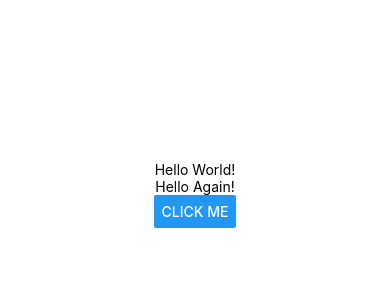
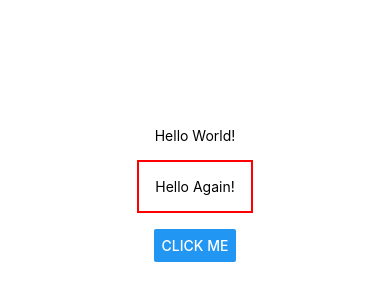
Before and after one commit to Shamoleambo/rn-basics-goals-app, a React Native app: screen / in a window 390 px wide. Shown: the part 228-528 px from the top of the page. Built offline with nearby package versions, Linux system fonts and the light colour scheme.

Commit message:
play around with the inline style

```diff
--- a/App.js
+++ b/App.js
@@ -6,7 +6,9 @@
       <View>
         <Text>Hello World!</Text>
       </View>
-      <Text>Hello Again!</Text>
+      <Text style={{ margin: 16, borderWidth: 2, borderColor: 'red', padding: 16 }}>
+        Hello Again!
+      </Text>
       <Button title='click me' />
     </View>
   )
```
